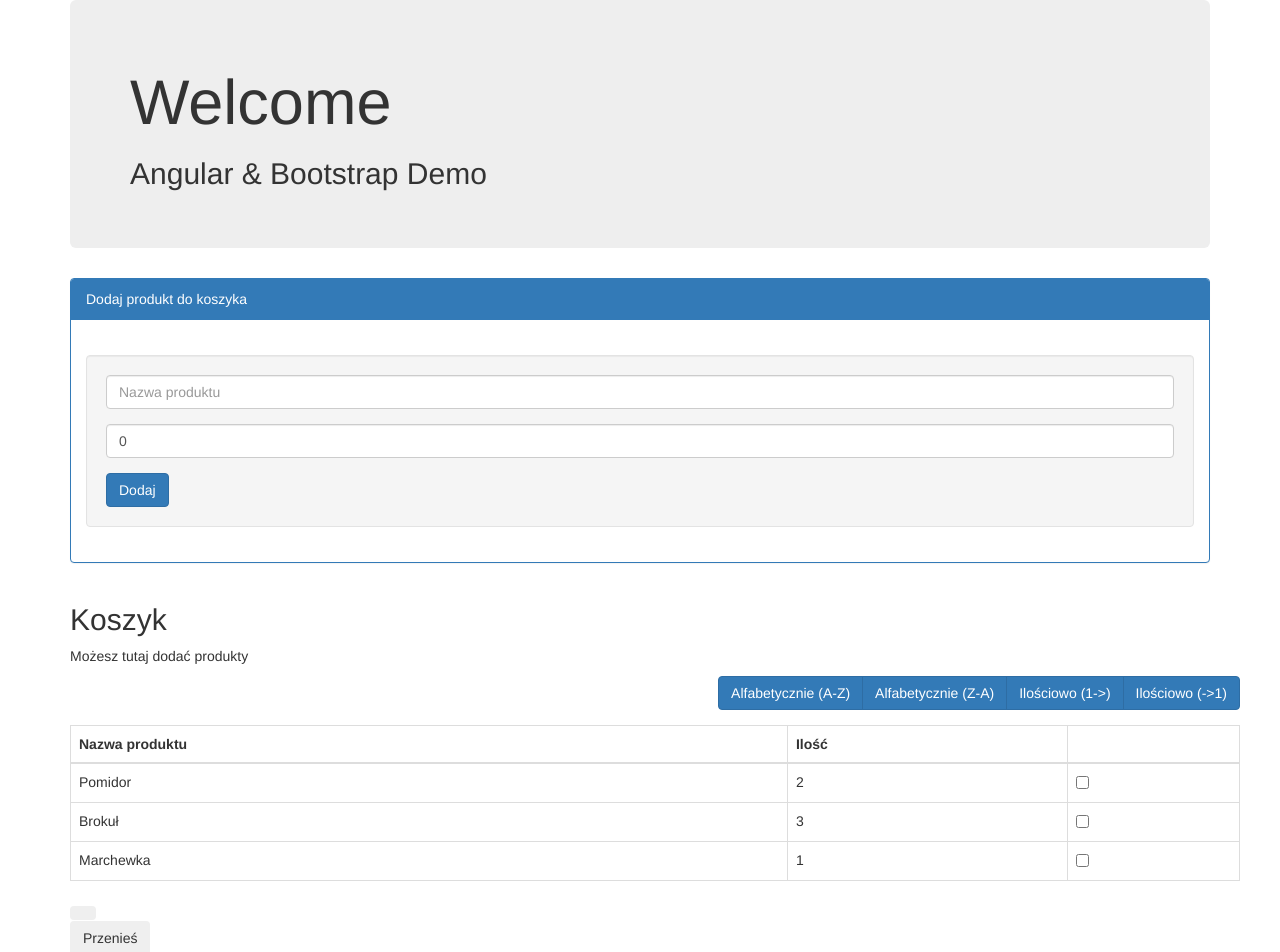
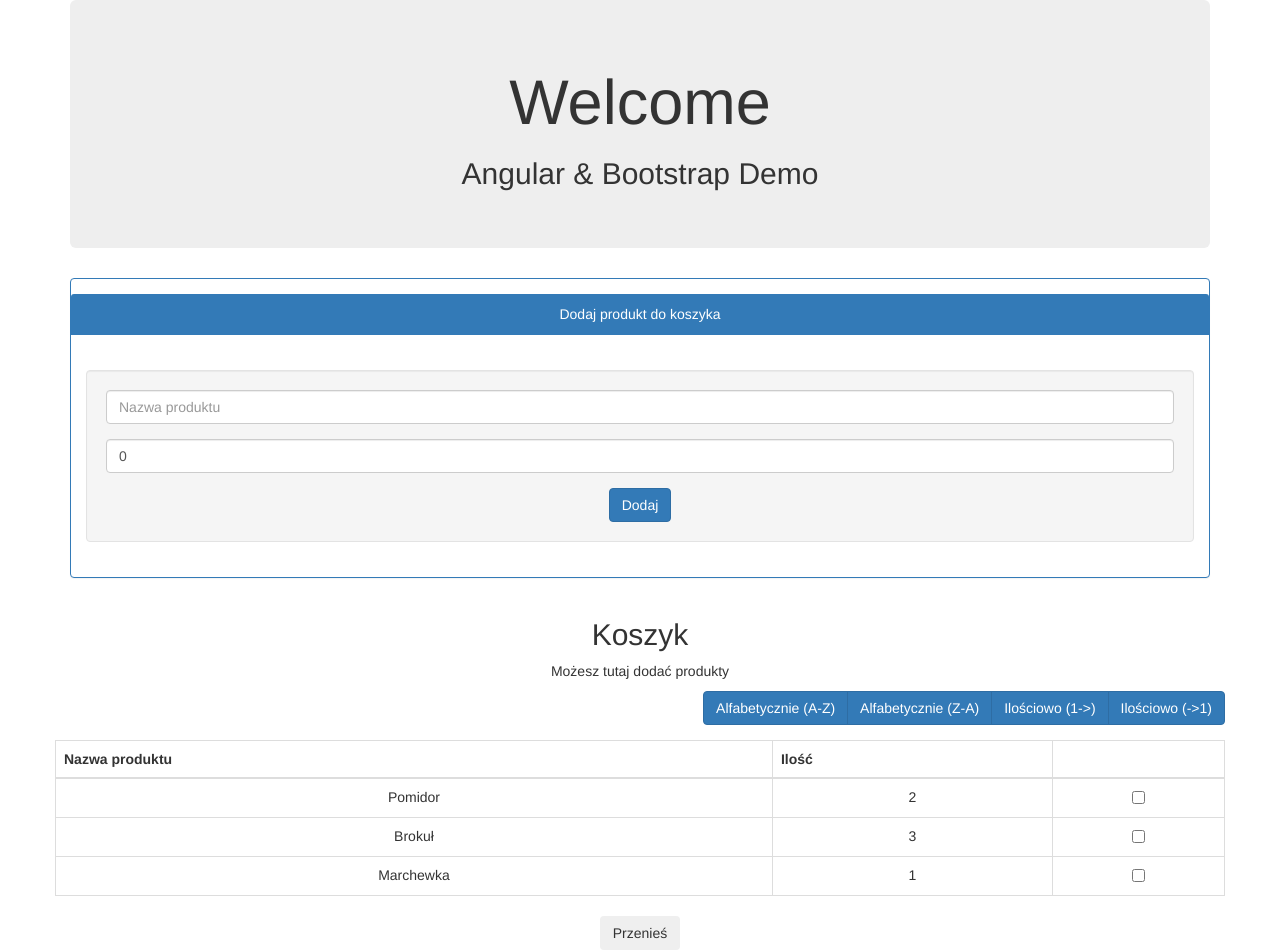
Before and after one commit to pmolik/ShopAssistant, an Angular app: page / in a window 1280 px wide. Shown: the top 952 px of the page. Built offline with nearby package versions, Linux system fonts and the light colour scheme.

Commit message:
Przeniesieni logiki przeliczania listy

```diff
--- a/src/app/app.component.html
+++ b/src/app/app.component.html
@@ -1,32 +1,30 @@
-<div class="container">
+<div class="container text-center">
   <div class="jumbotron">
     <h1>Welcome</h1>
     <h2>Angular & Bootstrap Demo</h2>
   </div>
 
-  <div class="panel panel-primary">
+  <div class="panel panel-primary" style="padding-top: 15px">
     <div class="panel-heading">
       Dodaj produkt do koszyka
     </div>
     <div class="panel-body">
-      <h3 style="color: black"><app-add-form></app-add-form></h3>
+      <h3 style="color: black">
+        <app-add-form></app-add-form>
+      </h3>
     </div>
   </div>
 
 
 
-  <div class="container">
-    <div class="row">
-      <app-cart></app-cart>
-    </div>
-  </div>
-
-  <div class="container">
-    <div class="row">
-      <app-account></app-account>
-    </div>
+  <div class="row">
+    <app-cart></app-cart>
   </div>
 
 
+  <div class="row">
+    <app-account></app-account>
+  </div>
+
 
 </div>
--- a/src/app/components/account/account.component.html
+++ b/src/app/components/account/account.component.html
@@ -10,7 +10,7 @@
   </tr>
   </thead>
   <tbody>
-  <tr *ngFor="let product of productListCopy">
+  <tr *ngFor="let product of agregateList">
     <td>{{product.name}}</td>
     <td>{{product.quantity}}</td>
   </tr>
--- a/src/app/components/account/account.component.ts
+++ b/src/app/components/account/account.component.ts
@@ -8,23 +8,49 @@ import {Product} from "../../interfaces/product";
   styleUrls: ['./account.component.css']
 })
 export class AccountComponent implements OnInit {
-  accountList: Product[] = [];
-  productListCopy: Product[] = [];
-  sortedList: Product[] = [];
+  product: Product[] = [];
+  agregateList: Object[] = [];
 
   constructor(private productService: ProductService) {
   }
 
   ngOnInit() {
-    //this.product = this.productService.getProductList();
   }
 
   copyList() {
-    this.productListCopy = this.productService.getProductList();
-    //this.accountList[0] = this.productListCopy[0];
+    this.agregateList = [];
+
+    var quantity = 0;
+    var ordinalNumber = 0;
+
+    this.product = this.productService.getProductList().slice(0);
+    this.product.sort((a, b) => a.name.localeCompare(b.name));
+
+    //console.log(this.product);
+
+    for (var i = 0; i < this.product.length; i++) {
+      if (i == 0) {
+        this.agregateList.push(this.product[i]);
+        quantity += this.product[i]['quantity'];
+      }
+      else if (this.product[i]['name'] == this.product[i - 1]['name']) {
+        quantity += this.product[i]['quantity'];
+        var newProduct = {
+          name: this.product[i]['name'],
+          quantity: quantity
+        };
+        this.agregateList[ordinalNumber] = newProduct;
+        console.log(this.agregateList[ordinalNumber]['quantity']);
+      }
+      else if (this.product[i]['name'] != this.product[i - 1]['name']) {
+        ordinalNumber++;
+        quantity = this.product[i]['quantity'];
+        this.agregateList.push(this.product[i]);
+      }
 
     }
+    console.log(this.agregateList);
+  }
 
-  //this.productList = this.productService.getProductList();
 
 }
--- a/src/app/components/add-form/add-form.component.ts
+++ b/src/app/components/add-form/add-form.component.ts
@@ -1,6 +1,5 @@
 import { Component, OnInit } from '@angular/core';
 import {ProductService} from '../../services/product.service'
-import {Product} from "../../interfaces/product";
 
 @Component({
   selector: 'app-add-form',
@@ -19,6 +18,9 @@ export class AddFormComponent implements OnInit {
       quantity: this.quantity
     };
     this.productService.addProduct(newProduct);
+
+    this.name = '';
+    this.quantity = 0;
   }
 
   ngOnInit() {
--- a/src/app/components/cart/cart.component.html
+++ b/src/app/components/cart/cart.component.html
@@ -1,7 +1,7 @@
 <h2>Koszyk</h2>
 <p>Możesz tutaj dodać produkty</p>
 <app-sort></app-sort>
-<table class="table table-bordered" style="padding-top: 15px">
+<table class="table table-bordered">
   <thead>
   <tr>
     <th>Nazwa produktu</th>
@@ -17,5 +17,3 @@
   </tr>
   </tbody>
 </table>
-
-<button class="btn btn-primal" (click)="log()"></button>
--- a/src/app/components/cart/cart.component.ts
+++ b/src/app/components/cart/cart.component.ts
@@ -10,8 +10,6 @@ import {Product} from "../../interfaces/product";
 })
 export class CartComponent implements OnInit {
   product: Product[] = [];
-  product2: Product[] = [];
-  agregateList: Object[] = [];
 
   constructor(private productService: ProductService) {
   }
@@ -28,41 +26,4 @@ export class CartComponent implements OnInit {
     ];
     return list;
   }
-
-
-  log() {
-    var quantity = 0;
-    var ordinalNumber = 0;
-
-    //console.log('CartList in Json form: ' + JSON.stringify(this.productService.getProductList()))
-
-    this.product2 = this.productService.getProductList().slice(0);
-    this.product2.sort((a,b) => a.name.localeCompare(b.name));
-
-    console.log(this.product2);
-
-    for (var i = 0; i<this.product2.length; i++){
-      if(i == 0){
-        this.agregateList.push(this.product2[i]);
-        quantity += this.product2[i]['quantity'];
-      }
-      else if (this.product2[i]['name'] == this.product2[i-1]['name']) {
-        quantity += this.product2[i]['quantity'];
-        var newProduct = {
-          name: this.product2[i]['name'],
-          quantity: quantity
-        };
-        this.agregateList[ordinalNumber] = newProduct;
-        console.log(this.agregateList[ordinalNumber]['quantity']);
-      }
-      else if (this.product2[i]['name'] != this.product2[i-1]['name']){
-        ordinalNumber++;
-        quantity = this.product2[i]['quantity'];
-        this.agregateList.push(this.product2[i]);
-      }
-
-    }
-    console.log(this.agregateList);
-  }
-
 }
```
